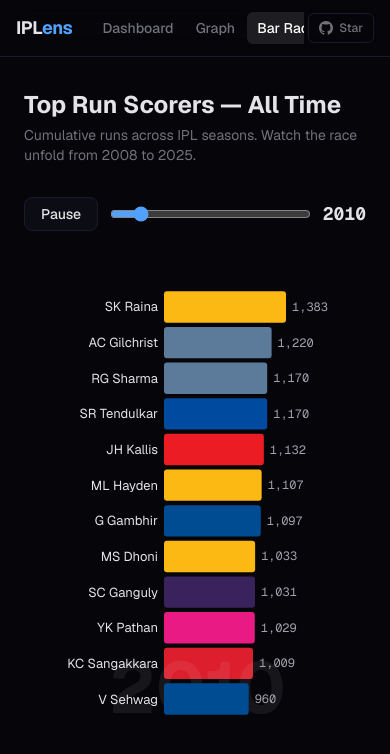
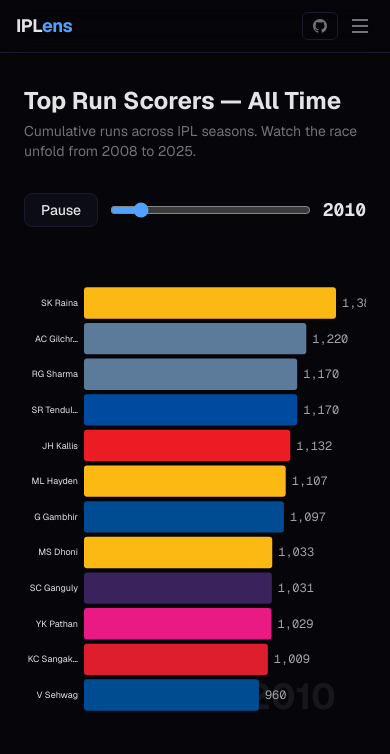
Before and after one commit to Amansingh-afk/IPLens, a Next.js app: page /bar-race in a window 390 px wide. Shown: the top 754 px of the page. Built offline with nearby package versions, Linux system fonts and the light colour scheme.

Commit message:
fix: mobile hamburger nav and responsive bar race margins

```diff
--- a/src/components/bar-race.tsx
+++ b/src/components/bar-race.tsx
@@ -93,7 +93,13 @@
     const svg = d3.select(svgRef.current);
     svg.attr("width", width).attr("height", height);
 
-    const margin = { top: mini ? 24 : 40, right: mini ? 50 : 80, bottom: 0, left: mini ? 100 : 140 };
+    const isMobile = width < 500;
+    const margin = {
+      top: mini ? 24 : 40,
+      right: isMobile ? 30 : mini ? 50 : 80,
+      bottom: 0,
+      left: isMobile ? 60 : mini ? 100 : 140,
+    };
     const innerW = width - margin.left - margin.right;
 
     const maxRuns = d3.max(entries, (d) => d.runs) || 1;
@@ -115,7 +121,7 @@
       .attr("y", height - (mini ? 10 : 16))
       .attr("text-anchor", "end")
       .attr("fill", "#ffffff12")
-      .attr("font-size", mini ? 48 : 72)
+      .attr("font-size", isMobile ? 36 : mini ? 48 : 72)
       .attr("font-weight", "bold")
       .text(season);
 
@@ -162,8 +168,8 @@
       .attr("text-anchor", "end")
       .attr("dominant-baseline", "central")
       .attr("fill", "#e4e4e7")
-      .attr("font-size", mini ? 10 : 13)
-      .text((d) => d.player);
+      .attr("font-size", isMobile ? 9 : mini ? 10 : 13)
+      .text((d) => isMobile && d.player.length > 10 ? d.player.slice(0, 9) + "…" : d.player);
 
     merged
       .select<SVGTextElement>(".bar-value")
--- a/src/components/nav.tsx
+++ b/src/components/nav.tsx
@@ -2,6 +2,7 @@
 
 import Link from "next/link";
 import { usePathname } from "next/navigation";
+import { useState } from "react";
 
 const links = [
   { href: "/", label: "Dashboard" },
@@ -11,20 +12,23 @@
   { href: "/head-to-head", label: "Rivals" },
   { href: "/compare", label: "Compare" },
   { href: "/season", label: "Seasons" },
-  // { href: "/draft", label: "Draft" },
 ];
 
 export function Nav() {
   const pathname = usePathname();
+  const [open, setOpen] = useState(false);
 
   return (
-    <nav className="sticky top-0 z-50 flex items-center gap-1 border-b border-card-border bg-background/80 px-4 py-3 backdrop-blur-md">
+    <nav className="sticky top-0 z-50 border-b border-card-border bg-background/80 backdrop-blur-md">
+      <div className="flex items-center gap-1 px-4 py-3">
         <Link href="/" className="mr-4 flex items-center gap-2 shrink-0">
           <span className="text-lg font-bold tracking-tight">
             IPL<span className="text-blue-400">ens</span>
           </span>
         </Link>
-      <div className="flex items-center gap-0.5 overflow-x-auto scrollbar-none">
+
+        {/* Desktop links */}
+        <div className="hidden md:flex items-center gap-0.5">
           {links.map((l) => {
             const active =
               l.href === "/" ? pathname === "/" : pathname.startsWith(l.href);
@@ -43,24 +47,58 @@
             );
           })}
         </div>
-      <div className="ml-auto shrink-0">
+
+        <div className="ml-auto flex items-center gap-2 shrink-0">
           <a
             href="https://github.com/Amansingh-afk/IPLens"
             target="_blank"
             rel="noopener noreferrer"
             className="flex items-center gap-1.5 rounded-md border border-card-border px-2.5 py-1.5 text-xs font-medium text-muted transition-colors hover:border-white/20 hover:text-foreground"
           >
-          <svg
-            viewBox="0 0 16 16"
-            width="14"
-            height="14"
-            fill="currentColor"
-          >
+            <svg viewBox="0 0 16 16" width="14" height="14" fill="currentColor">
               <path d="M8 0C3.58 0 0 3.58 0 8c0 3.54 2.29 6.53 5.47 7.59.4.07.55-.17.55-.38 0-.19-.01-.82-.01-1.49-2.01.37-2.53-.49-2.69-.94-.09-.23-.48-.94-.82-1.13-.28-.15-.68-.52-.01-.53.63-.01 1.08.58 1.23.82.72 1.21 1.87.87 2.33.66.07-.52.28-.87.51-1.07-1.78-.2-3.64-.89-3.64-3.95 0-.87.31-1.59.82-2.15-.08-.2-.36-1.02.08-2.12 0 0 .67-.21 2.2.82.64-.18 1.32-.27 2-.27.68 0 1.36.09 2 .27 1.53-1.04 2.2-.82 2.2-.82.44 1.1.16 1.92.08 2.12.51.56.82 1.27.82 2.15 0 3.07-1.87 3.75-3.65 3.95.29.25.54.73.54 1.48 0 1.07-.01 1.93-.01 2.2 0 .21.15.46.55.38A8.013 8.013 0 0016 8c0-4.42-3.58-8-8-8z" />
             </svg>
-          Star
+            <span className="hidden sm:inline">Star</span>
           </a>
+
+          {/* Hamburger — mobile only */}
+          <button
+            onClick={() => setOpen((o) => !o)}
+            className="md:hidden flex flex-col justify-center gap-1 p-1.5 rounded-md text-muted hover:text-foreground hover:bg-white/5 transition-colors"
+            aria-label="Toggle menu"
+          >
+            <span className={`block h-0.5 w-4 bg-current transition-transform ${open ? "translate-y-[3px] rotate-45" : ""}`} />
+            <span className={`block h-0.5 w-4 bg-current transition-opacity ${open ? "opacity-0" : ""}`} />
+            <span className={`block h-0.5 w-4 bg-current transition-transform ${open ? "-translate-y-[3px] -rotate-45" : ""}`} />
+          </button>
         </div>
+      </div>
+
+      {/* Mobile menu */}
+      {open && (
+        <div className="md:hidden border-t border-card-border bg-background/95 backdrop-blur-md px-4 pb-3 pt-2">
+          <div className="flex flex-col gap-0.5">
+            {links.map((l) => {
+              const active =
+                l.href === "/" ? pathname === "/" : pathname.startsWith(l.href);
+              return (
+                <Link
+                  key={l.href}
+                  href={l.href}
+                  onClick={() => setOpen(false)}
+                  className={`rounded-md px-3 py-2 text-sm font-medium transition-colors ${
+                    active
+                      ? "bg-white/10 text-white"
+                      : "text-muted hover:text-foreground hover:bg-white/5"
+                  }`}
+                >
+                  {l.label}
+                </Link>
+              );
+            })}
+          </div>
+        </div>
+      )}
     </nav>
   );
 }
```
Lines whose indentation alone changed are shown as unchanged.
